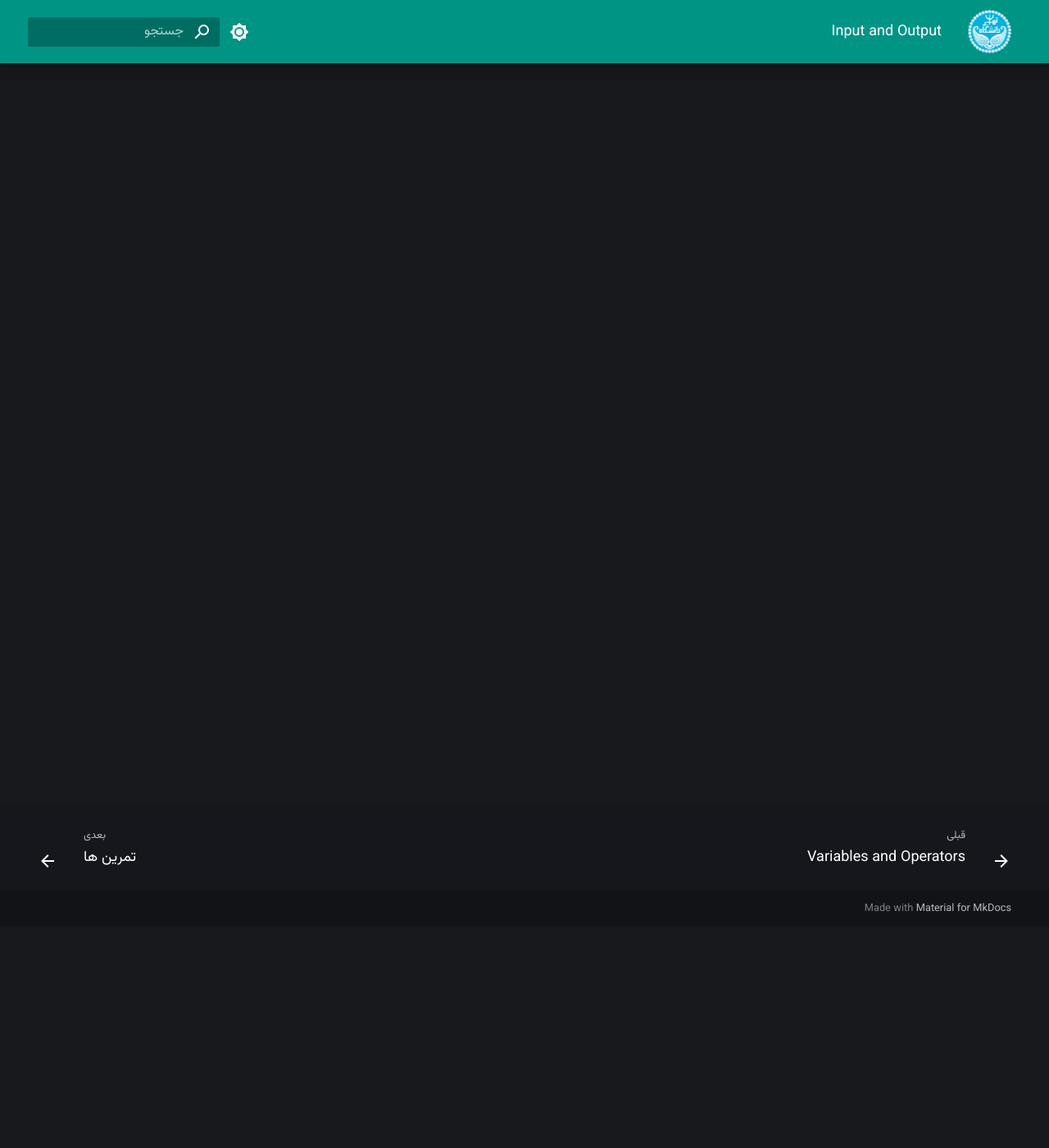
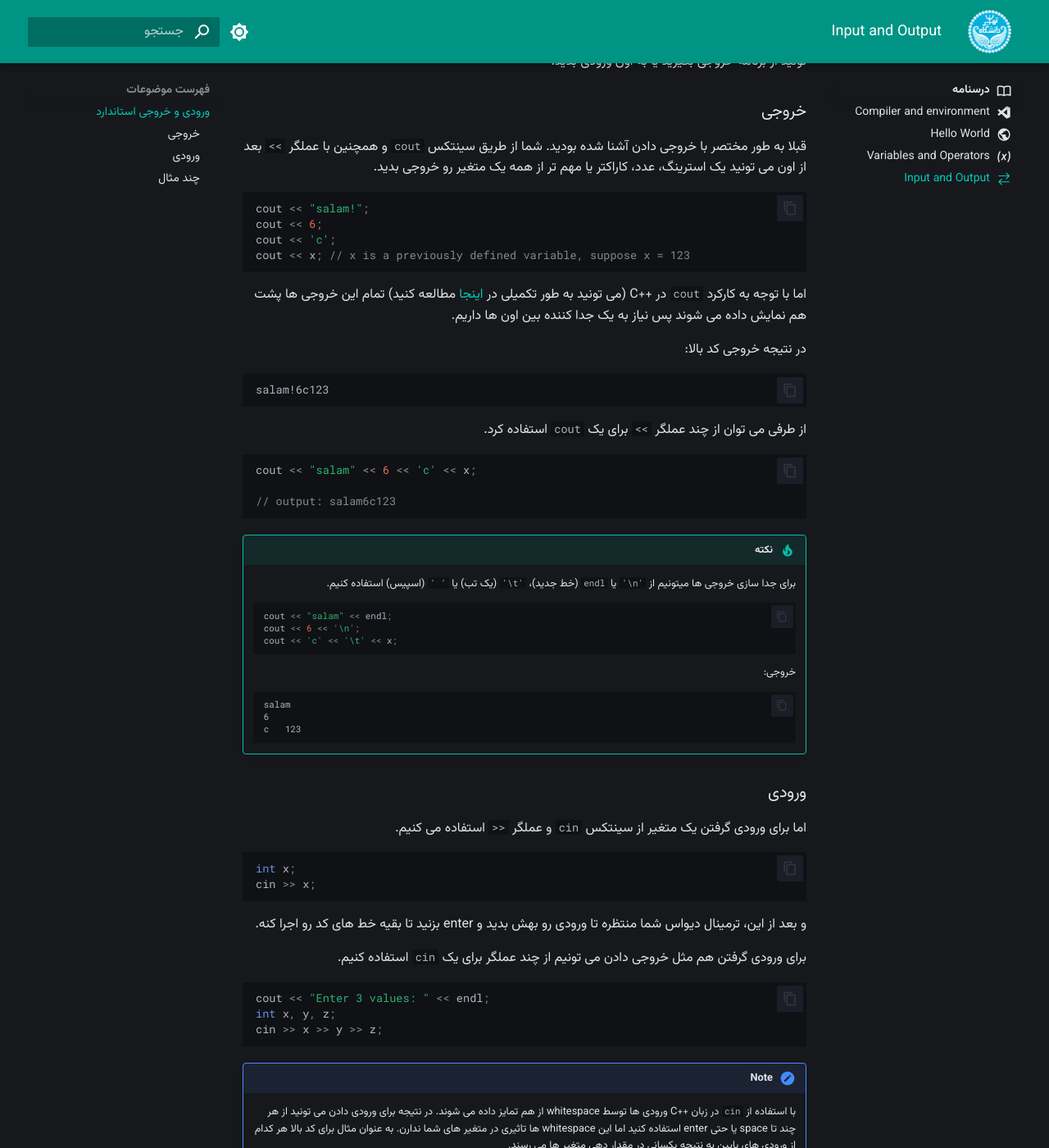
Before and after one commit to UTengsci/bp, an MkDocs documentation site: the page built from docs/content/inputOutput.md, in a window 1280 px wide and 1400 px high, scrolled down 270 px. Shown: the whole window at 82% size. Built offline with MkDocs 1.6.1 and Material for MkDocs 9.7.7, drawn with Linux system fonts in a browser that asks for light colours; some of the changed text lies outside the part shown.

Commit message:
Add content to inputOutput.md

````diff
--- a/docs/content/inputOutput.md
+++ b/docs/content/inputOutput.md
@@ -1,3 +1,146 @@
 ---
 icon: octicons/arrow-switch-24
 ---
+
+## ورودی و خروجی استاندارد
+
+ورودی و خروجی گرفتن، امکان تعامل کاربر با برنامه رو فراهم می کنه. شما با استفاده از کتابخانه `iostream` می تونید از
+برنامه خروجی بگیرید یا به اون ورودی بدید.
+
+### خروجی
+قبلا به طور مختصر با خروجی دادن آشنا شده بودید. شما از طریق سینتکس `cout` و همچنین با عملگر `>>` بعد از اون می تونید یک
+استرینگ، عدد، کاراکتر یا مهم تر از همه یک متغیر رو خروجی بدید.
+
+```cpp
+cout << "salam!";
+cout << 6;
+cout << 'c';
+cout << x; // x is a previously defined variable, suppose x = 123
+```
+
+اما با توجه به کارکرد `cout` در ++C (می تونید به طور تکمیلی در
+[اینجا](https://en.cppreference.com/w/cpp/io/cout.html){target=_blank} مطالعه کنید) تمام این خروجی ها پشت هم نمایش داده
+می شوند پس نیاز به یک جدا کننده بین اون ها داریم.
+
+در نتیجه خروجی کد بالا:
+```
+salam!6c123
+```
+
+از طرفی می توان از چند عملگر `>>` برای یک `cout` استفاده کرد.
+
+```cpp
+cout << "salam" << 6 << 'c' << x;
+
+// output: salam6c123
+```
+
+!!! tip "نکته"
+    برای جدا سازی خروجی ها میتونیم از `'n\'` یا `endl` (خط جدید)، `'t\'` (یک تب) یا `' '` (اسپیس) استفاده کنیم.
+
+    ```cpp
+    cout << "salam" << endl;
+    cout << 6 << '\n';
+    cout << 'c' << '\t' << x;
+    ```
+
+    خروجی:
+
+    ```
+    salam
+    6
+    c   123
+    ```
+
+### ورودی
+اما برای ورودی گرفتن یک متغیر از سینتکس `cin` و عملگر `<<` استفاده می کنیم.
+
+```cpp
+int x;
+cin >> x;
+```
+و بعد از این، ترمینال دیواس شما منتظره تا ورودی رو بهش بدید و enter بزنید تا بقیه خط های کد رو اجرا کنه.
+
+برای ورودی گرفتن هم مثل خروجی دادن می تونیم از چند عملگر برای یک `cin` استفاده کنیم.
+
+```cpp
+cout << "Enter 3 values: " << endl;
+int x, y, z;
+cin >> x >> y >> z;
+```
+
+!!! note
+    با استفاده از `cin` در زبان ++C ورودی ها توسط whitespace از هم تمایز داده می شوند. در نتیجه برای ورودی دادن می تونید از هر چند تا space
+    یا حتی enter استفاده کنید اما  این whitespace ها تاثیری در متغیر های شما ندارن.
+    به  عنوان مثال برای کد بالا هر کدام از ورودی های پایین به نتیجه یکسانی در مقدار دهی متغیر ها می رسند.
+    ```
+    1 2 3
+    ```
+    ```
+    1   2 3
+    ```
+    ```
+    1
+    2         3
+    ```
+    ```
+    1
+    2
+    3
+    ```
+
+    !!! danger
+        اما حواستون باشه که فاصله گذاری بین مقدار ورودی برای دو متغیر متفاوت، ضروریه. در غیر این صورت ورودی ها از هم تمایز
+        داده نمی شوند. به عنوان مثال:
+        ```
+        12 3
+        ```
+        با این ورودی، مقدار x برابر با 12 قرار داده میشه و کد منتظر دریافت ورودی برای متغیر z میمونه و بقیه کد اجرا نمیشه!
+
+### چند مثال
+
+در کد های پایین تنها دستورات درون تابع main نوشته شده.
+
+```cpp title="جمع یک عدد ورودی با 10"
+cout << "Enter first number: ";
+int n;
+cin >> n;
+cout << n + 10 << endl;
+```
+
+```cpp title="باقی مانده عدد اول بر دوم"
+int x, y;
+cin >> x >> y;
+cout << x % y;
+```
+
+```cpp
+string name;
+int age;
+
+cout << "Enter name and age: ";
+cin >> name >> age;
+cout << "Hey " << name << endl << "You were born in " << 2025 - age;
+
+// input:
+// Ali 21
+
+// output:
+// Hey Ali
+// You were born in 2004
+```
+
+```cpp title="میانگین سه عدد"
+int x, y, z;
+cin >> x >> y >> z;
+
+double mean = (x + y + z) / 3;
+cout << mean << '\n'; //(1)!
+```
+
+1. !!!tip
+    برای خروجی دادن یک عدد اعشاری با تعداد اعشار فیکس شده و دلخواه باید به طور زیر عمل کرد.
+    ```cpp
+    cout << setprecision(7) << fixed << mean;
+    ```
+    در نتیجه میانگین با ۷ عدد اعشار نمایش داده میشه.
````
